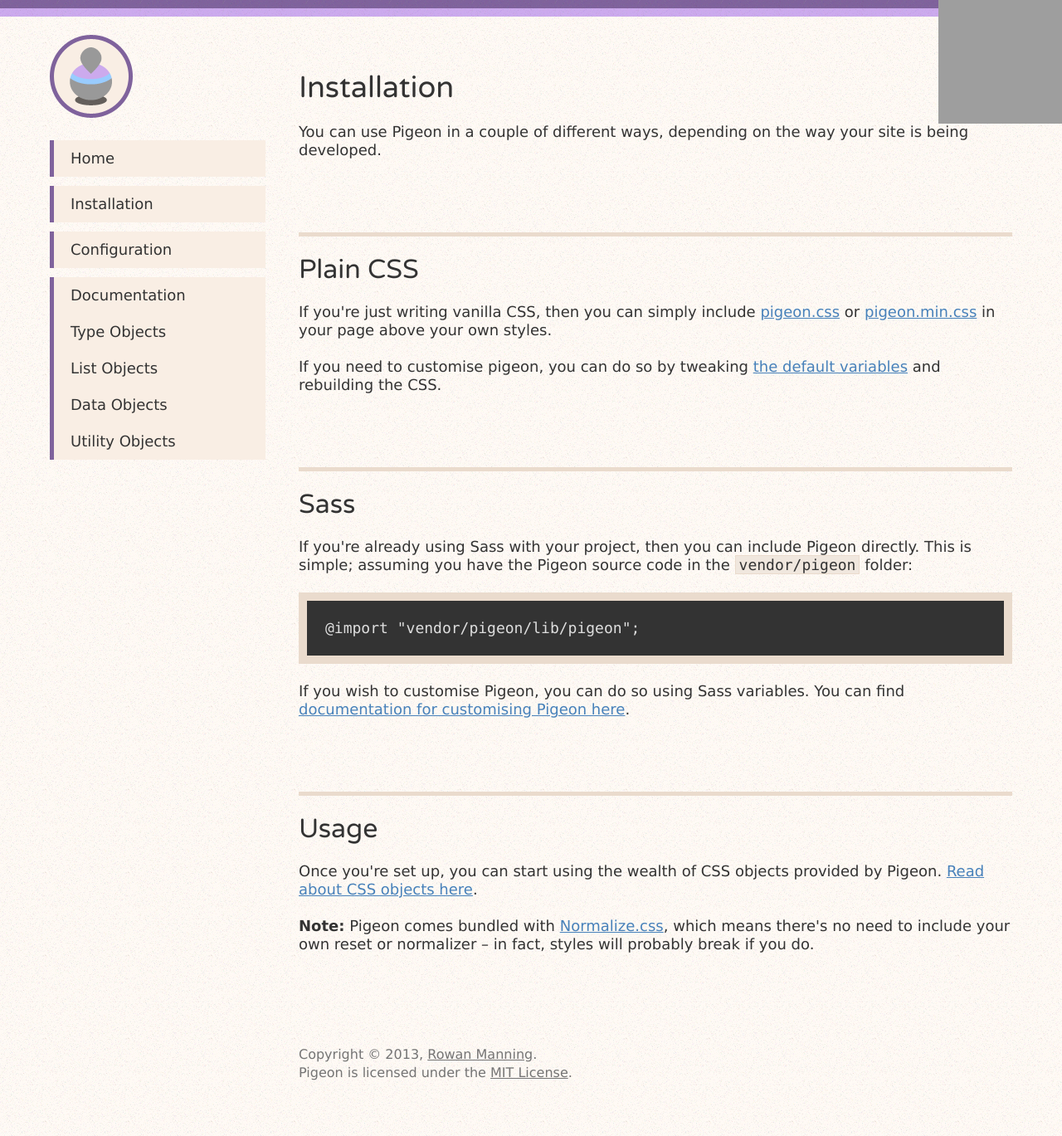
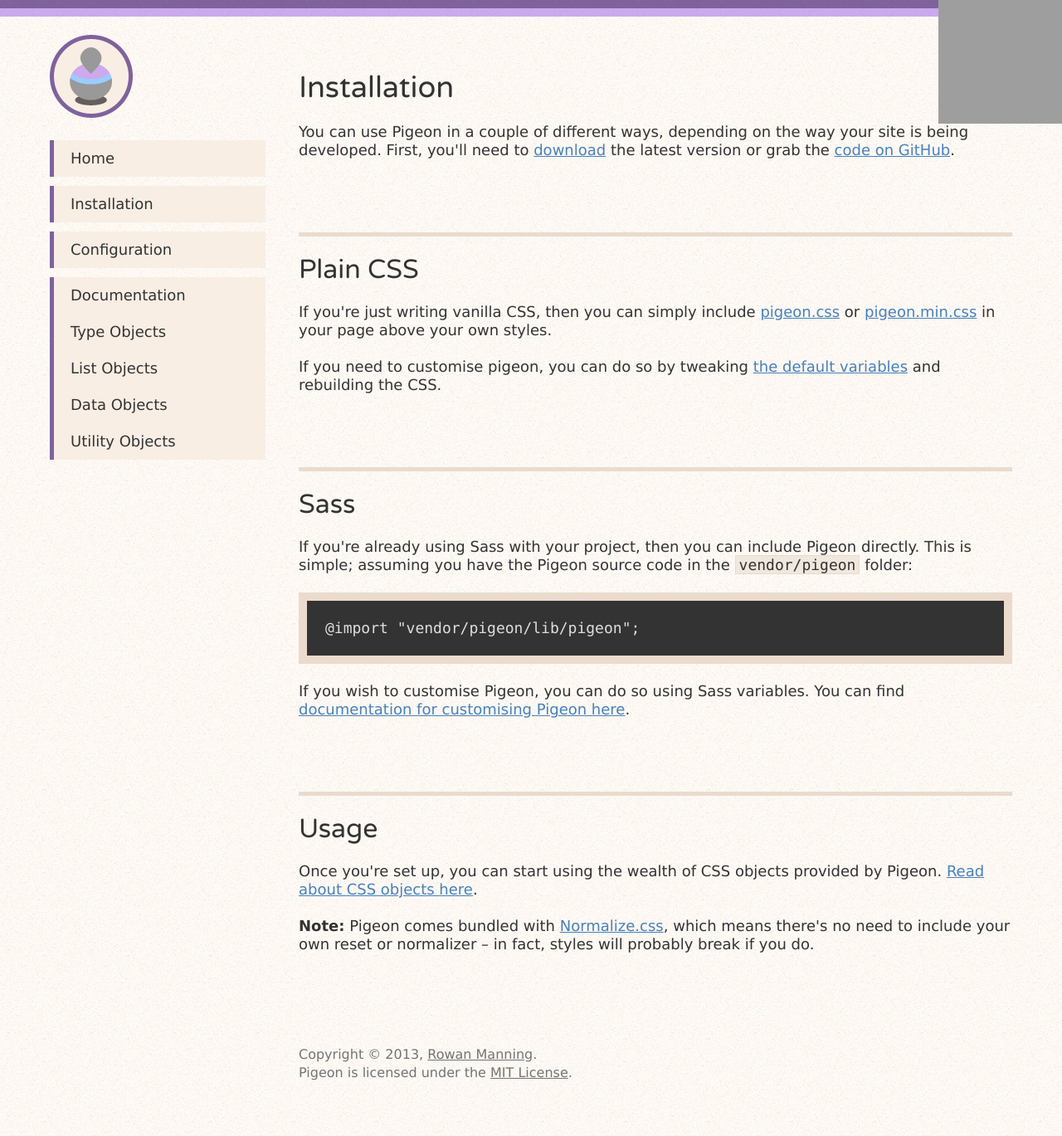
Before and after one commit to rowanmanning/pigeon, a Jekyll site: the page built from docs/install/index.html, in a window 1280 px wide. Shown: the whole page at 83% size. Built offline with Jekyll 4.4.1, drawn with Linux system fonts in a browser that asks for light colours; grey boxes are pictures that could not be loaded.

Commit message:
Add more prominent download/view buttons and better signposting

```diff
--- a/docs/install/index.html
+++ b/docs/install/index.html
@@ -8,7 +8,9 @@
 
 <p>
     You can use Pigeon in a couple of different ways, depending on the way your
-    site is being developed.
+    site is being developed. First, you'll need to
+    <a href="{{ site.repo.url }}/archive/{{ site.repo.branch }}.zip">download</a>
+    the latest version or grab the <a href="{{ site.repo.url }}">code on GitHub</a>.
 </p>
 
 
--- a/style/_source/site.scss
+++ b/style/_source/site.scss
@@ -34,6 +34,7 @@
 @import "vendor/rowanmanning/frag/grid/default/grid";
 
 // Objects
+@import "object/actions";
 @import "object/css-object";
 @import "object/forkme";
 @import "object/logo";
```
Also changed, not shown: index.html (+9 -2 lines), style/_source/object/actions.scss (added, +32 -0 lines), style/site.css (+25 -0 lines), style/site.min.css.
